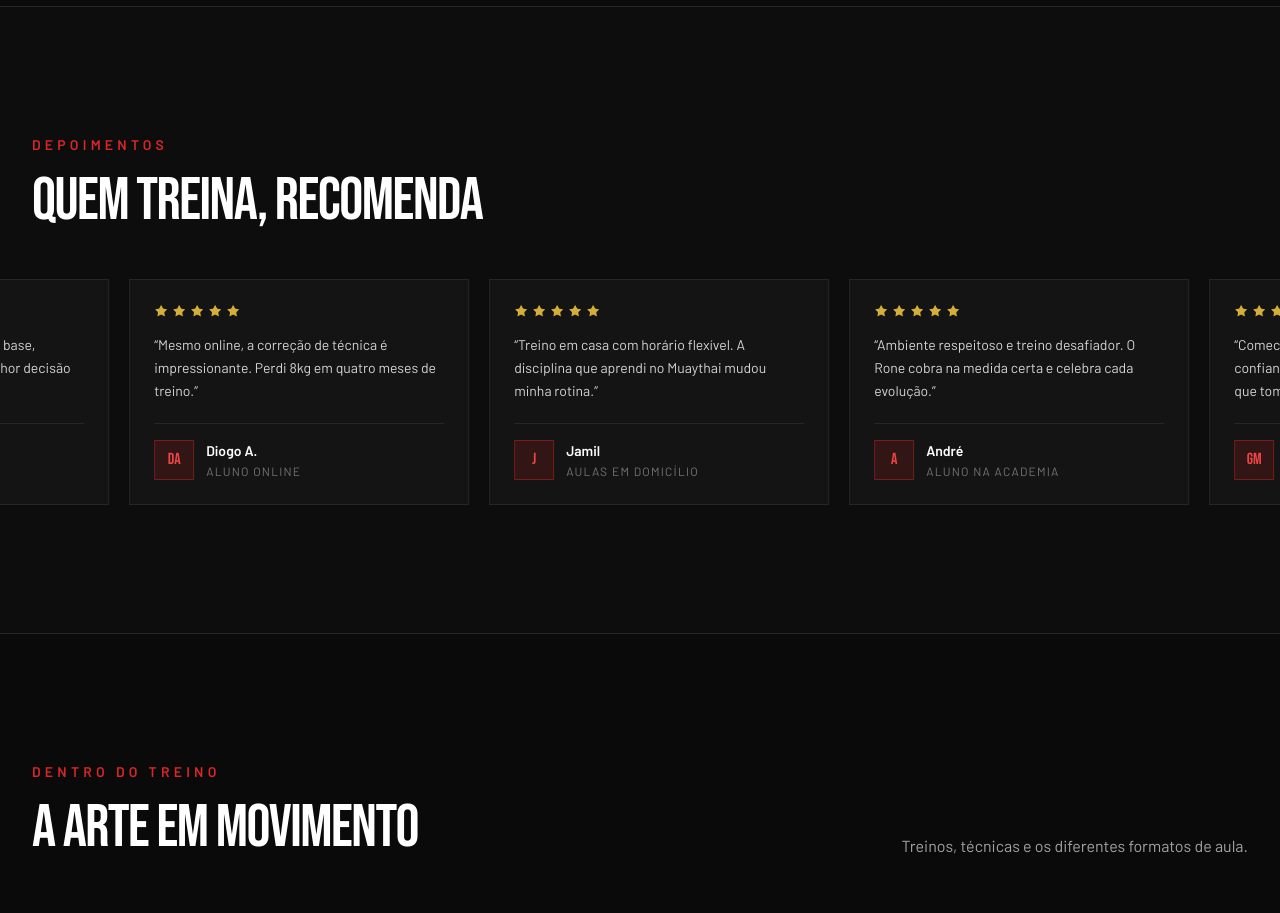
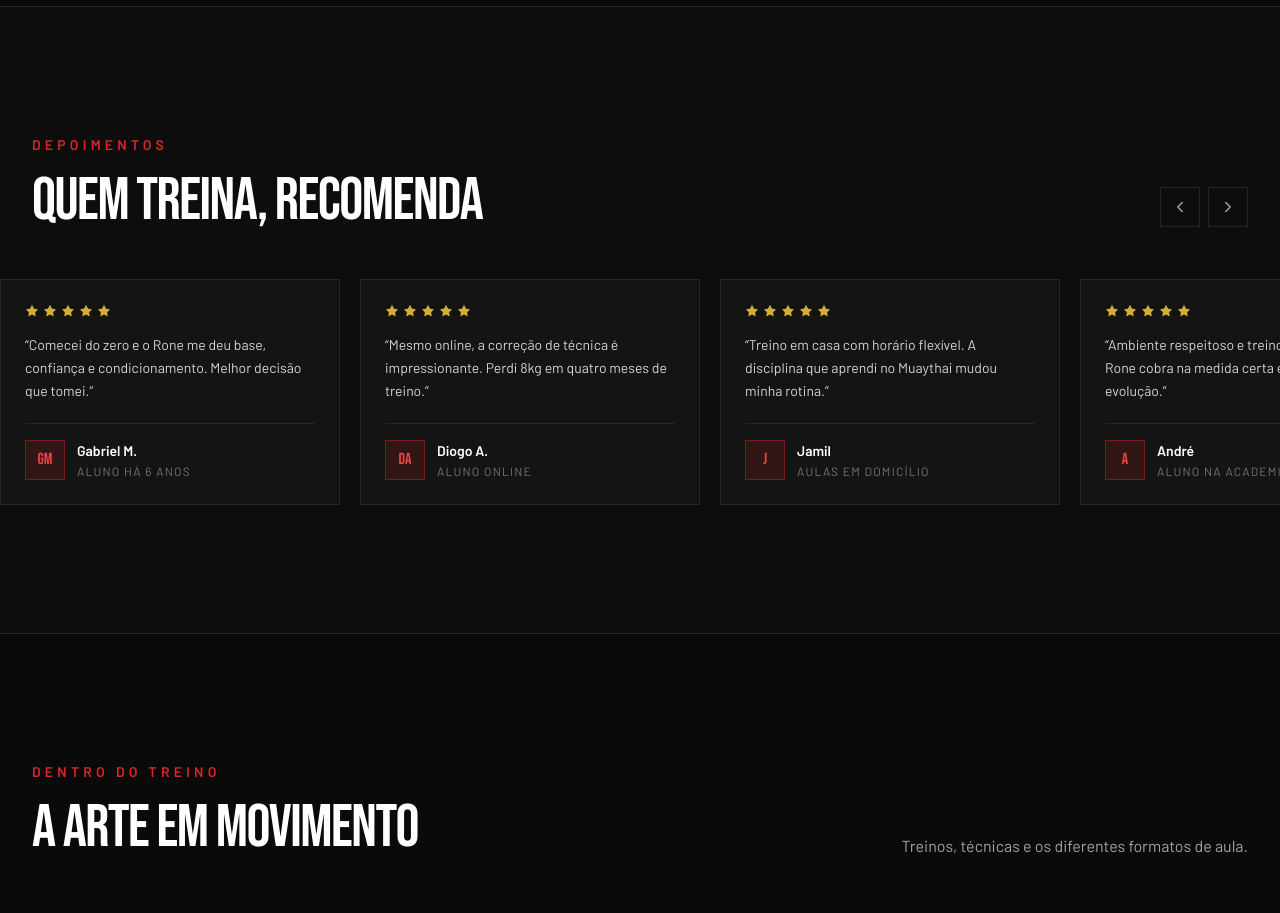
Before and after one commit to RoneAlexandre/personal, a React (Create React App) app in the folder frontend/: page / in a window 1280 px wide. Shown: the part 7340-8253 px from the top of the page. Built offline with nearby package versions, Linux system fonts and the light colour scheme; grey boxes are pictures that could not be loaded.

Commit message:
Update Testimonials.jsx

```diff
--- a/frontend/src/components/Testimonials.jsx
+++ b/frontend/src/components/Testimonials.jsx
@@ -1,4 +1,5 @@
-import { Star } from "lucide-react";
+import { useRef, useState, useEffect, useCallback } from "react";
+import { Star, ChevronLeft, ChevronRight } from "lucide-react";
 import { SectionHeader } from "./Reveal";
 import { TESTIMONIALS } from "../data/content";
 
@@ -10,10 +11,10 @@ const Stars = () => (
     </div>
 );
 
-const QuoteCard = ({ t, dup, i }) => (
+const QuoteCard = ({ t, i }) => (
     <figure
-        data-testid={`testimonial-card-${dup}-${i}`}
-        className="w-[290px] sm:w-[340px] shrink-0 flex flex-col bg-[#141414] border border-neutral-800 hover:border-[#D4AF37]/60 p-6 transition-colors duration-300"
+        data-testid={`testimonial-card-${i}`}
+        className="snap-start w-[280px] sm:w-[340px] shrink-0 flex flex-col bg-[#141414] border border-neutral-800 hover:border-[#D4AF37]/60 p-6 transition-colors duration-300"
     >
         <Stars />
         <blockquote className="mt-4 flex-1 text-neutral-300 text-sm leading-relaxed">“{t.quote}”</blockquote>
@@ -29,17 +30,93 @@ const QuoteCard = ({ t, dup, i }) => (
     </figure>
 );
 
-export const Testimonials = () => (
+export const Testimonials = () => {
+    const trackRef = useRef(null);
+    const [canScrollLeft, setCanScrollLeft] = useState(false);
+    const [canScrollRight, setCanScrollRight] = useState(true);
+
+    const updateArrows = useCallback(() => {
+        const el = trackRef.current;
+        if (!el) return;
+        setCanScrollLeft(el.scrollLeft > 4);
+        setCanScrollRight(el.scrollLeft < el.scrollWidth - el.clientWidth - 4);
+    }, []);
+
+    useEffect(() => {
+        updateArrows();
+        window.addEventListener("resize", updateArrows);
+        return () => window.removeEventListener("resize", updateArrows);
+    }, [updateArrows]);
+
+    const scrollByCard = (direction) => {
+        const el = trackRef.current;
+        if (!el) return;
+        const card = el.querySelector("[data-testid^='testimonial-card-']");
+        const amount = card ? card.getBoundingClientRect().width + 20 : 300;
+        el.scrollBy({ left: direction * amount, behavior: "smooth" });
+    };
+
+    return (
         <section data-testid="testimonials-section" className="py-24 sm:py-32 bg-[#0D0D0D] border-y border-neutral-800 overflow-hidden">
             <div className="max-w-7xl mx-auto px-5 sm:px-8">
+                <div className="flex items-end justify-between gap-4">
                     <SectionHeader kicker="Depoimentos" title="Quem treina, recomenda" />
+                    <div className="hidden sm:flex gap-2 pb-1">
+                        <button
+                            type="button"
+                            aria-label="Ver depoimento anterior"
+                            onClick={() => scrollByCard(-1)}
+                            disabled={!canScrollLeft}
+                            className="w-10 h-10 flex items-center justify-center border border-neutral-800 text-neutral-400 hover:border-[#D4AF37]/60 hover:text-[#D4AF37] disabled:opacity-30 disabled:pointer-events-none transition-colors duration-300"
+                        >
+                            <ChevronLeft size={18} />
+                        </button>
+                        <button
+                            type="button"
+                            aria-label="Ver próximo depoimento"
+                            onClick={() => scrollByCard(1)}
+                            disabled={!canScrollRight}
+                            className="w-10 h-10 flex items-center justify-center border border-neutral-800 text-neutral-400 hover:border-[#D4AF37]/60 hover:text-[#D4AF37] disabled:opacity-30 disabled:pointer-events-none transition-colors duration-300"
+                        >
+                            <ChevronRight size={18} />
+                        </button>
                     </div>
-        <div className="mt-12 overflow-hidden" data-testid="testimonial-marquee">
-            <div className="flex w-max gap-5 px-5 animate-marquee [animation-duration:60s] hover:[animation-play-state:paused] active:[animation-play-state:paused]">
-                {[0, 1].map((dup) =>
-                    TESTIMONIALS.map((t, i) => <QuoteCard key={`${dup}-${t.name}`} t={t} dup={dup} i={i} />)
-                )}
+                </div>
+            </div>
+
+            <div className="relative mt-12">
+                <div
+                    ref={trackRef}
+                    onScroll={updateArrows}
+                    data-testid="testimonial-track"
+                    className="flex gap-5 px-5 sm:px-8 overflow-x-auto snap-x snap-mandatory scroll-smooth no-scrollbar"
+                >
+                    {TESTIMONIALS.map((t, i) => (
+                        <QuoteCard key={t.name} t={t} i={i} />
+                    ))}
+                </div>
+
+                <div className="flex sm:hidden justify-center gap-3 mt-6">
+                    <button
+                        type="button"
+                        aria-label="Ver depoimento anterior"
+                        onClick={() => scrollByCard(-1)}
+                        disabled={!canScrollLeft}
+                        className="w-11 h-11 flex items-center justify-center border border-neutral-800 text-neutral-400 active:border-[#D4AF37]/60 active:text-[#D4AF37] disabled:opacity-30 disabled:pointer-events-none transition-colors duration-300"
+                    >
+                        <ChevronLeft size={20} />
+                    </button>
+                    <button
+                        type="button"
+                        aria-label="Ver próximo depoimento"
+                        onClick={() => scrollByCard(1)}
+                        disabled={!canScrollRight}
+                        className="w-11 h-11 flex items-center justify-center border border-neutral-800 text-neutral-400 active:border-[#D4AF37]/60 active:text-[#D4AF37] disabled:opacity-30 disabled:pointer-events-none transition-colors duration-300"
+                    >
+                        <ChevronRight size={20} />
+                    </button>
                 </div>
             </div>
         </section>
     );
+};
```
Lines whose indentation alone changed are shown as unchanged.
